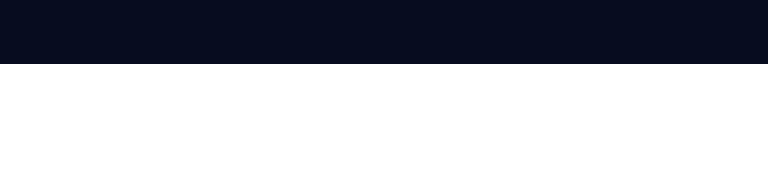
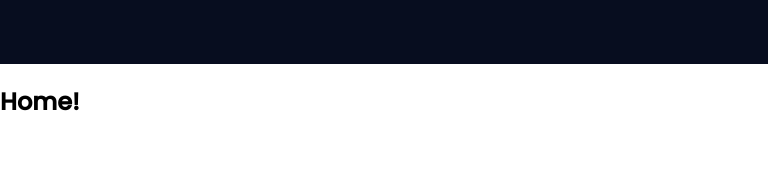
Before and after one commit to TaeWoongKim2/layout-training, a React (Create React App) app: page / in a window 768 px wide. Shown: the top 169 px of the page. Built offline with nearby package versions, Linux system fonts and the light colour scheme; some icons are missing.

Commit message:
컨텐츠 영역 CSS 수정.
- `@media screen and (min-width: 768px)`, .content { padding-top:
  calc(var(--header-height) + 1rem);}

- `@media screen and (max-width: 768px)`, .content { padding-top: 0; }

```diff
--- a/src/App.css
+++ b/src/App.css
@@ -111,6 +111,10 @@
     z-index: var(--z-fixed);
     -webkit-transition: .5s;
     transition: .5s;
+  }
+
+  .content {
+    padding-top: 0;
   }
 }
 
@@ -279,6 +283,9 @@
   .active {
     color: var(--white-color);
   }
+  .content {
+    padding-top: calc(var(--header-height) + 1rem);
+  }
 }
 
 @media screen and (min-width: 1024px) {
```
